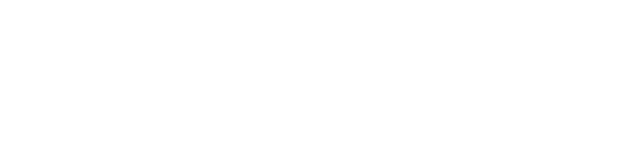
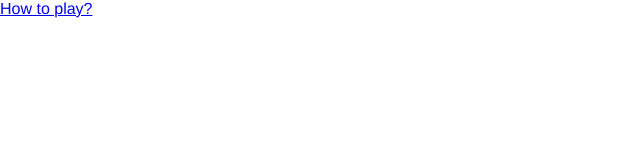
Before and after one commit to 5Jaxon/tankgame, a plain HTML site: page public/index.html in a window 1280 px wide. Shown: the whole page, without its empty margins (0-640 px from the left). Drawn offline with Linux system fonts and the light colour scheme.

Commit message:
Update index.html

```diff
--- a/public/index.html
+++ b/public/index.html
@@ -21,6 +21,7 @@
     </style>
 </head>
 <body>
+    <a href='./rule.html'>How to play?</a>
     <canvas></canvas>
     <script type="module" src="./game.js"></script>
 </body>
```
